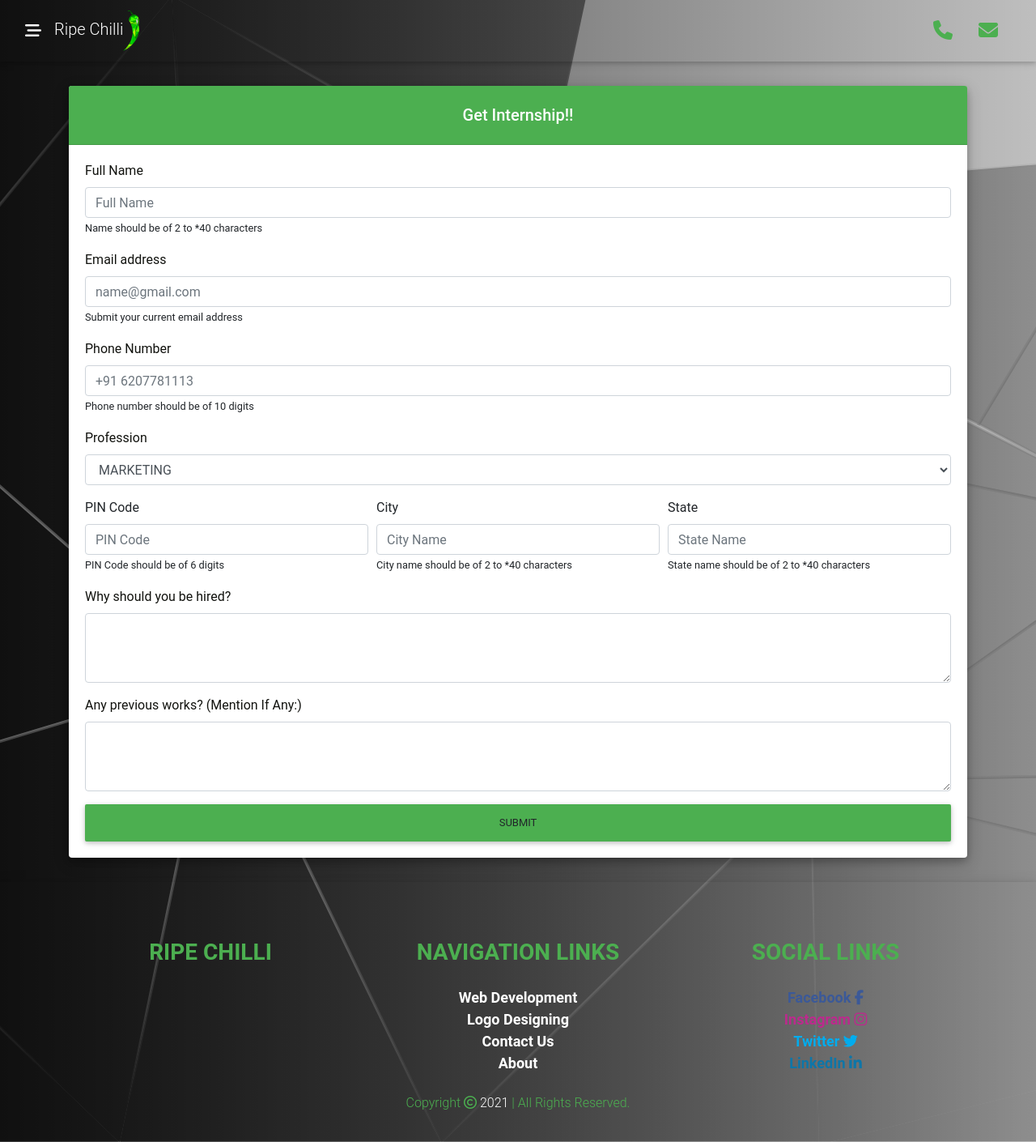
After one commit to AnasNadeem/ripechilli, a Django app: page /internship/ in a window 1280 px wide. The commit adds this page. Shown: the whole page at 81% size. Run offline with Django 3.2, Linux system fonts and the light colour scheme; some libraries are stand-ins or nearby versions.

Commit message:
Internship added

```diff
--- a/ripechilli/settings.py
+++ b/ripechilli/settings.py
@@ -132,6 +132,7 @@
 EMAIL_HOST = 'smtp.gmail.com'
 EMAIL_PORT = '587'
 EMAIL_HOST_USER = 'ripechilli@gmail.com'
-EMAIL_HOST_PASSWORD = 'gozzmowkaoywwouo'
+EMAIL_HOST_PASSWORD = 'uwqfvknudsyjujvd'
+#uwqfvknudsyjujvd
 EMAIL_USE_TLS = True
 # EMAIL_USE_SSL = False
--- a/ripechilliapp/admin.py
+++ b/ripechilliapp/admin.py
@@ -1,5 +1,5 @@
 from django.contrib import admin
-from .models import IndexImg, KindOfCards, Faqs, AboutRipe ,GetStarted, Plans, Contact, keywords, WhyRipeChilli, WebSamples
+from .models import IndexImg, KindOfCards, Faqs, AboutRipe ,GetStarted, Plans, Contact, keywords, WhyRipeChilli, WebSamples, Internship
 # Register your models here.
 
 admin.site.register(IndexImg)
@@ -12,3 +12,4 @@
 admin.site.register(keywords)
 admin.site.register(WhyRipeChilli)
 admin.site.register(WebSamples)
+admin.site.register(Internship)
--- a/ripechilliapp/forms.py
+++ b/ripechilliapp/forms.py
@@ -1,7 +1,12 @@
 from django import forms
-
+from .models import Internship
 class ContactForm(forms.Form):
     name = forms.CharField(label='', widget=forms.TextInput(attrs={'placeholder': 'Enter your Name'}), max_length=100)
     email = forms.EmailField(label='', widget=forms.TextInput(attrs={'placeholder': 'Enter your eMail'}), max_length=100)
     phone = forms.CharField(label='', widget=forms.TextInput(attrs={'placeholder': 'Enter your Phone Number'}), max_length=100)
     message = forms.CharField(label='', widget=forms.Textarea(attrs={'rows':4,'cols':15,'placeholder': 'Enter your Message'}), max_length=500)
+
+class internForm(forms.ModelForm):
+    class Meta:
+        model= Internship
+        fields = ('__all__')
--- /dev/null
+++ b/ripechilliapp/static/ripechilli/js/formauthen.js
@@ -0,0 +1,133 @@
+let registerForm = document.getElementById('submitBtnId');
+
+// Student Name
+let studentName = document.getElementById('studentName');
+studentName.addEventListener('input', function checkName() {
+    let studentNameAlert = document.getElementById('studentNameAlert');
+    if ((studentName.value.length <= 2) || (studentName.value.length >= 40)) {
+        let msg = `Name should be of <strong> 2 to *40 characters </strong>`
+        let alertMsg = `<div class="alert alert-danger mt-2 mb-0" role="alert">${msg}</div>`
+        studentNameAlert.innerHTML = alertMsg
+        registerForm.disabled = true
+    } else {
+        let msg = `<strong>Success</strong>`
+        let alertMsg = `<div class="alert alert-success mt-2 mb-0" role="alert">${msg}</div>`
+        studentNameAlert.innerHTML = alertMsg
+        registerForm.disabled = false
+    }
+})
+
+// Phone Number Validation
+let phoneNumber = document.getElementById('phoneNumber');
+phoneNumber.addEventListener('input', function phoneNumAuthen() {
+    let phoneNumberAlert = document.getElementById('phoneNumberAlert');
+    if (phoneNumber.value.length != 10) {
+        let msg = `Phoe number should be <strong> 10 digits </strong>`
+        let alertMsg = `<div class="alert alert-danger mt-2 mb-0" role="alert">${msg}</div>`
+        phoneNumberAlert.innerHTML = alertMsg
+        registerForm.disabled = true
+    } else {
+        let msg = `<strong>Success</strong>`
+        let alertMsg = `<div class="alert alert-success mt-2 mb-0" role="alert">${msg}</div>`
+        phoneNumberAlert.innerHTML = alertMsg
+        registerForm.disabled = false
+    }
+})
+
+// emailName Validation
+let emailName = document.getElementById('emailName');
+emailName.addEventListener('input', function mailAuthen() {
+    let emailNameAlert = document.getElementById('emailNameAlert')
+    let mailLogicRegex = /^[a-zA-Z0-9.!#$%&'*+/=?^_`{|}~-]+@[a-zA-Z0-9-]+(?:\.[a-zA-Z0-9-]+)*$/;
+    if (emailName.value.match(mailLogicRegex)) {
+        let msg = `<strong>Success</strong>`
+        let alertMsg = `<div class="alert alert-success mt-2 mb-0" role="alert">${msg}</div>`
+        emailNameAlert.innerHTML = alertMsg
+        registerForm.disabled = false
+    } else {
+        let msg = `Enter valid <strong> email address </strong>`
+        let alertMsg = `<div class="alert alert-danger mt-2 mb-0" role="alert">${msg}</div>`
+        emailNameAlert.innerHTML = alertMsg
+        registerForm.disabled = true
+    }
+})
+
+// Address Verification
+// let inputAddress = document.getElementById('inputAddress');
+// inputAddress.addEventListener('input', function checkAdd() {
+//     let inputAddressAlert = document.getElementById('inputAddressAlert');
+//     if ((inputAddress.value.length <= 8) || (inputAddress.value.length >= 100)) {
+//         let msg = `Address should be of <strong> 8 to *100 characters </strong>`
+//         let alertMsg = `<div class="alert alert-danger mt-2 mb-0" role="alert">${msg}</div>`
+//         inputAddressAlert.innerHTML = alertMsg
+//         registerForm.disabled = true
+//     } else {
+//         let msg = `<strong>Success</strong>`
+//         let alertMsg = `<div class="alert alert-success mt-2 mb-0" role="alert">${msg}</div>`
+//         inputAddressAlert.innerHTML = alertMsg
+//         registerForm.disabled = false
+//     }
+// })
+
+// https://api.postalpincode.in/pincode/801105
+let inputZip = document.getElementById("inputZip")
+inputZip.addEventListener('input', function fill(){
+        let inputZipAlert = document.getElementById('inputZipAlert')
+        let state = document.getElementById('inputState')
+        let district = document.getElementById('inputCity')
+        if(inputZip.value.length==6){
+            let api_key = `https://api.postalpincode.in/pincode/${inputZip.value}`
+            async function getdata(){
+                let response = await fetch(api_key)
+                let data = await response.json()
+                return data;
+            }
+            getdata().then(function(data){
+                let stateval = data[0].PostOffice[0].State
+                let distval = data[0].PostOffice[0].District
+                state.value = `${stateval}`
+                district.value = `${distval}`
+            })
+            let msg = `<strong>Success </strong>`
+            let alertMsg = `<div class="alert alert-success mt-2 mb-0" role="alert">${msg}</div>`
+            inputZipAlert.innerHTML = alertMsg
+            registerForm.disabled = true
+        }else{
+            let msg = `PIN Code should be of <strong>6 digits </strong>`
+            let alertMsg = `<div class="alert alert-danger mt-2 mb-0" role="alert">${msg}</div>`
+            inputZipAlert.innerHTML = alertMsg
+            registerForm.disabled = true
+        }
+    })
+
+// // City Name
+// let inputCity = document.getElementById('inputCity');
+//     let inputCityAlert = document.getElementById('inputCityAlert');
+//     if ((inputCity.value.length <= 2) || (inputCity.value.length >= 40)) {
+//         let msg = `City name should be of <strong> 2 to *40 characters </strong>`
+//         let alertMsg = `<div class="alert alert-danger mt-2 mb-0" role="alert">${msg}</div>`
+//         inputCityAlert.innerHTML = alertMsg
+//         registerForm.disabled = true
+//     } else {
+//         let msg = `<strong>Success</strong>`
+//         let alertMsg = `<div class="alert alert-success mt-2 mb-0" role="alert">${msg}</div>`
+//         inputCityAlert.innerHTML = alertMsg
+//         registerForm.disabled = false
+//     }
+
+// // State Name
+// let inputState = document.getElementById('inputState');
+// inputState.addEventListener('input', function checkName() {
+//     let inputStateAlert = document.getElementById('inputStateAlert');
+//     if ((inputState.value.length <= 2) || (inputState.value.length >= 40)) {
+//         let msg = `State name should be of <strong> 2 to *40 characters </strong>`
+//         let alertMsg = `<div class="alert alert-danger mt-2 mb-0" role="alert">${msg}</div>`
+//         inputStateAlert.innerHTML = alertMsg
+//         registerForm.disabled = true
+//     } else {
+//         let msg = `<strong>Success</strong>`
+//         let alertMsg = `<div class="alert alert-success mt-2 mb-0" role="alert">${msg}</div>`
+//         inputStateAlert.innerHTML = alertMsg
+//         registerForm.disabled = false
+//     }
+// })
--- a/ripechilliapp/templates/ripechilli/base.html
+++ b/ripechilliapp/templates/ripechilli/base.html
@@ -52,6 +52,7 @@
                 </h2>
                 <a class="closebtn" id="CloseBtnId">&times;</a>
                 <div class="container sidenavcont">
+                    <li><a href="{%url 'intern'%}">Get Internship</a></li>
                     <li><a href="{%url 'WebSamples'%}">Web Samples</a></li>
                     <li><a href="{%url 'Website'%}">Web Development</a></li>
                     <li><a href="{%url 'Logo'%}">Logo Development</a></li>
--- /dev/null
+++ b/ripechilliapp/templates/ripechilli/hiring.html
@@ -0,0 +1,121 @@
+{%extends 'ripechilli/base.html' %}
+    {% block navml %}
+    <li class="nav-item">
+        <a href="tel:+916207781113" class="nav-link navLogo"><i class="fa fa-phone"></i></a>
+    </li>
+    <li class="nav-item">
+        <a href="mailto: ripechilli@gmail.com" class="nav-link navLogo"><i class="fa fa-envelope"></i></a>
+    </li>
+    {% endblock navml %}
+  {% block title%}Internship Form{%endblock title %}
+  {% block body %}
+  {% if messages %}
+  <div class="alert alert-success alert-dismissible fade show" role="alert">
+    <strong>Hooray!!</strong>
+    {%for i in messages%}
+      {{i}}
+    {%endfor%}
+    <button type="button" class="close" data-dismiss="alert" aria-label="Close">
+      <span aria-hidden="true">&times;</span>
+    </button>
+  </div>
+
+  {% endif %}
+    <section class="formContact" id="formContactID">
+        <div class="container">
+            <!--  form contact -->
+            <div class="card formContactCard">
+
+                <h5 class="card-header formContactCardHead white-text text-center py-4">
+                    <strong>Get Internship!!</strong>
+                </h5>
+                <div class="card-body">
+                    <form method="POST" action="">
+                    {% csrf_token %}
+                        <div class="form-group">
+                            <label class="formContactLabel" for="fullNameformContact">Full Name</label>
+                            <input type="text" name="name" class="form-control" id="studentName"
+                                placeholder="Full Name">
+                                <small id="studentNameAlert" class="smallValidation">Name should be of 2 to *40 characters</small>
+                        </div>
+                        <div class="form-group">
+                            <label class="formContactLabel" for="emailAddformContact">Email address</label>
+                            <input type="email" name="email" class="form-control" id="emailName"
+                                placeholder="name@gmail.com">
+                                <small id="emailNameAlert" class="smallValidation">Submit your current email address</small>
+                        </div>
+                        <div class="form-group">
+                            <label class="formContactLabel" for="phoneNumformContact">Phone Number</label>
+                            <input type="number" name="phone" class="form-control" id="phoneNumber"
+                                placeholder="+91 6207781113">
+                                <small id="phoneNumberAlert" class="smallValidation">Phone number should be of 10 digits</small>
+                        </div>
+                        <div class="form-group">
+                            <label class="formContactLabel" for="subjectForForm">Profession</label>
+                            <select class="form-control" id="subjectForForm" name="profession">
+                                    {%for i in form.proffesion%}
+                                        {{i}}
+                                    {%endfor%}
+                            </select>
+                        </div>
+                        <div class="form-row">
+                            <div class="form-group col-md-4">
+                              <label for="inputZip">PIN Code</label>
+                              <input
+                                type="text"
+                                class="form-control inputFormInput"
+                                name="pin_code"
+                                id="inputZip"
+                                placeholder="PIN Code"
+                                required
+                              />
+                              <small id="inputZipAlert" class="smallValidation">PIN Code should be of 6 digits</small>
+                            </div>
+                            <div class="form-group col-md-4">
+                              <label for="inputCity">City</label>
+                              <input
+                                type="text"
+                                class="form-control inputFormInput"
+                                name="city"
+                                id="inputCity"
+                                placeholder="City Name"
+                                required
+                              />
+                              <small id="inputCityAlert" class="smallValidation">City name should be of 2 to *40 characters</small>
+                            </div>
+                            <div class="form-group col-md-4">
+                              <label for="inputState">State</label>
+                              <input
+                                type="text"
+                                class="form-control inputFormInput"
+                                name="state"
+                                id="inputState"
+                                placeholder="State Name"
+                                required
+                              />
+                              <small id="inputStateAlert" class="smallValidation">State name should be of 2 to *40 characters</small>
+                            </div>
+                          </div>
+                        <div class="form-group">
+                            <label class="formContactLabel" for="leaveaMessage">Why should you be hired?</label>
+                            <textarea class="form-control" name="question1" id="leaveaMessage" rows="3" required></textarea>
+                        </div>
+                        <div class="form-group">
+                            <label class="formContactLabel" for="leaveaMessage">Any previous works? (Mention If Any:)</label>
+                            <textarea class="form-control" name="question2" id="leaveaMessage" rows="3" required></textarea>
+                        </div>
+                        <button class="btn formContactCardBtn btn-block" id="submitBtnId" type="submit">Submit</button>
+                    </form>
+                </div>
+            </div>
+            <!--  form contact -->
+        </div>
+    </section>
+{%include 'ripechilli/footer.html' %}
+{% endblock %}
+
+{% block js %}
+{% load static %}
+<!-- FormAuthentication JS  -->
+<script src="{%static 'ripechilli/js/formauthen.js' %}"></script>
+{% endblock js %}
--- a/ripechilliapp/urls.py
+++ b/ripechilliapp/urls.py
@@ -1,5 +1,5 @@
 from django.urls import path
-from .views import SampleView, WebView, LogoView, AboutView, IndexView, ContactView
+from .views import SampleView, WebView, LogoView, AboutView, IndexView, ContactView, intern, mailSendCom
 urlpatterns = [
     path('', IndexView.as_view(), name='Index'),
     path('webSample/', SampleView.as_view(), name='WebSamples'),
@@ -7,4 +7,6 @@
     path('website/', WebView.as_view(), name='Website'),
     path('about/', AboutView.as_view(), name='About'),
     path('contact/', ContactView.as_view(), name='Contact'),
+    path('internship/', intern, name='intern'),
+    path('sentmail/', mailSendCom, name='mail'),
 ]
--- a/ripechilliapp/views.py
+++ b/ripechilliapp/views.py
@@ -1,9 +1,11 @@
 from django.shortcuts import render
-from .models import IndexImg, KindOfCards, Faqs, AboutRipe ,GetStarted, Plans, Contact,keywords, WhyRipeChilli, WebSamples
+from .models import IndexImg, KindOfCards, Faqs, AboutRipe ,GetStarted, Plans, Contact,keywords, WhyRipeChilli, WebSamples, Internship
 from django.views.generic import TemplateView
 from django.views.generic.edit import FormView
-from .forms import ContactForm
+from .forms import ContactForm, internForm
 from django.core.mail import send_mail
+from django.contrib import messages
+from django.template.loader import render_to_string
 # Create your views here
 
 class SampleView(TemplateView):
@@ -101,3 +103,42 @@
             ['ripechilli@gmail.com'],#to mail
         )
         return super(ContactView, self).form_valid(form)
+
+def intern(request):
+    if request.method=="POST":
+        intern_name = request.POST.get('name')
+        intern_email = request.POST.get('email')
+        intern_phone = request.POST.get('phone')
+        intern_profession = request.POST.get('profession')
+        intern_pin_code = request.POST.get('pin_code')
+        intern_city = request.POST.get('city')
+        intern_state = request.POST.get('state')
+        intern_question1 = request.POST.get('question1')
+        intern_question2 = request.POST.get('question2')
+        form = Internship(name=intern_name,email=intern_email,phone=intern_phone,
+                pin_code=intern_pin_code,city=intern_city,state=intern_state,
+                proffesion=intern_profession,question1=intern_question1,question2=intern_question2)
+        form.save()
+        messages.info(request, f"Successfully registered for {intern_name}.We will be in touch very soon.")
+    context = {
+        'form':internForm,
+    }
+    return render(request, 'ripechilli/hiring.html', context)
+
+def mailSendCom(request):
+    content = render_to_string('ripechilli/mailbody.txt')
+    if request.method=="POST":
+        email_one = request.POST.get('mail_one')
+        email_two = request.POST.get('mail_two')
+        email_three = request.POST.get('mail_three')
+        email_four = request.POST.get('mail_four')
+        email_five = request.POST.get('mail_five')
+
+    # send an email
+        send_mail(
+            'Ripe Chilli',#subject
+            content,#message
+            'ripechilli@gmail.com',#from mail
+            [email_one, email_two, email_three, email_four, email_five],#to mail
+        )
+    return render(request, 'ripechilli/sent_mail.html')
```
Also changed, not shown: ripechilliapp/models.py (+22 -0 lines), ripechilliapp/templates/ripechilli/mailbody.txt (added, +29 -0 lines), ripechilliapp/templates/ripechilli/sent_mail.html (added, +14 -0 lines), db.sqlite3, ripechilliapp/migrations/0003_internship.py (added), ripechilliapp/migrations/0004_auto_20210226_1057.py (added).
